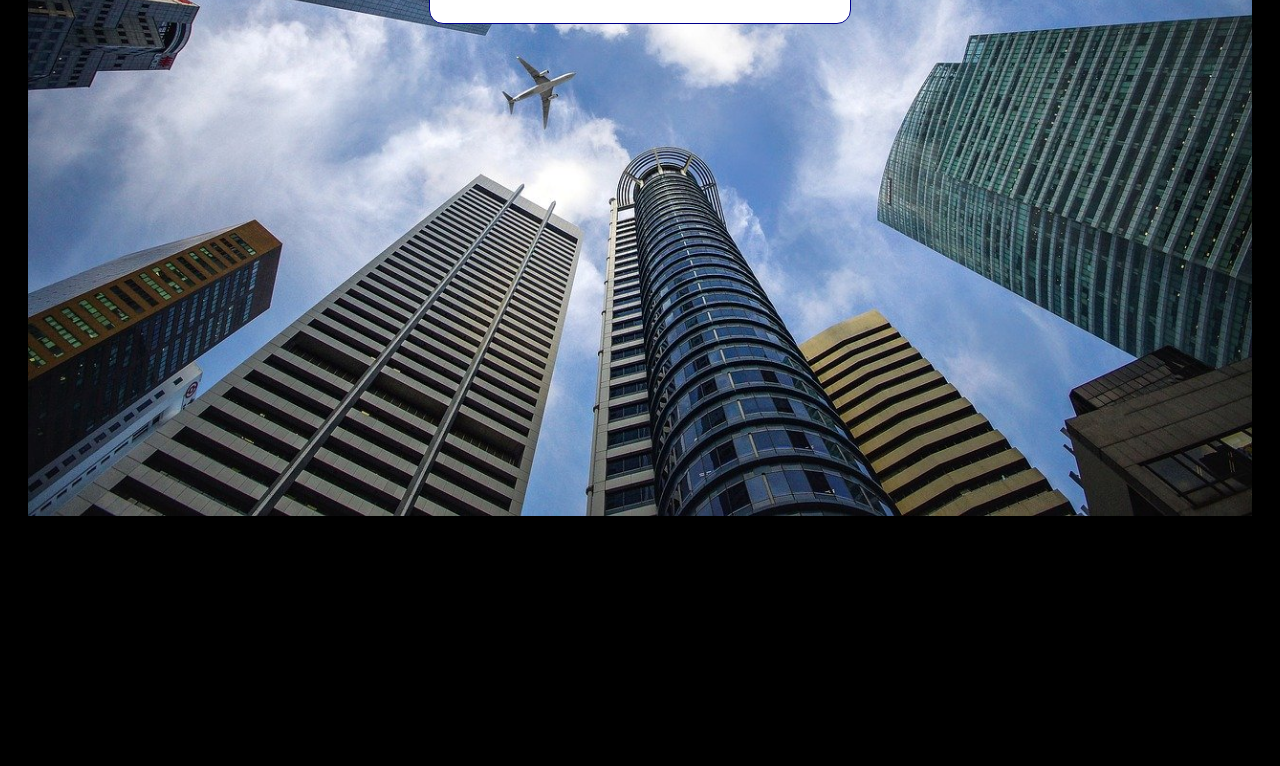
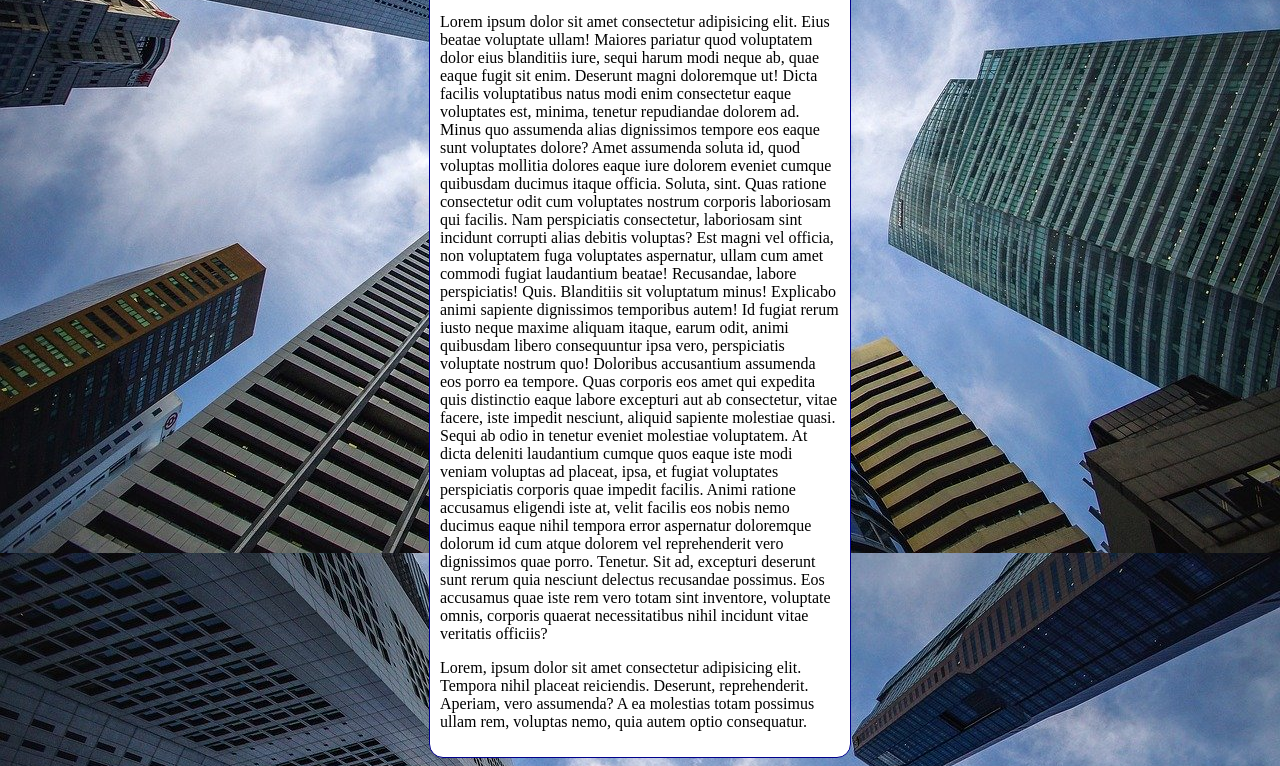
Before and after one commit to gustavovascx/CSS-HTML-1.0, a plain HTML site: page Exercicios/ex06.html in a window 1280 px wide. Shown: the part 300-1066 px from the top of the page. Before the commit the page ends 816 px from the top, so only its background shows below. Drawn offline with Linux system fonts and the light colour scheme.

Commit message:
Update ex06.html

```diff
--- a/Exercicios/ex06.html
+++ b/Exercicios/ex06.html
@@ -3,31 +3,47 @@
 <head>
     <meta charset="UTF-8">
     <meta name="viewport" content="width=device-width, initial-scale=1.0">
-    <title>Document</title>
+    <title>Fundo Fixo Tela</title>
     <style>
-        body {
-            height: 100vh;
+            /*height: 100vh;
             background-color: black;
             background-image: url('imagens/wallpaper002.jpg');
             background-position: center center;
             background-repeat: no-repeat;
-            background-size: contain
+            background-size: cover;
+            background-attachment: fixed;
         }
-
+            */
         main {
-            background-color: white;
-            width: 400px;
+            background-color: rgb(255, 255, 255);
+            max-width: 400px;
             padding: 10px;
             margin: auto;
             border: 1px solid darkblue;
-            border-radius: 14px;
-        }
+            border-radius: 14px; }
+
+        body {
+            background: black url('Imagens/wallpaper002.jpg') center center no-repeat fixed ;
+            background-size: cover; }
+
+
+
     </style>
 </head>
 <body>
     <main>
         <h1>Teste Imagem fundo</h1>
         <p>Lorem ipsum dolor sit amet consectetur adipisicing elit. Impedit obcaecati numquam sapiente vitae ut aliquid at, sint veniam ratione sit odit laboriosam quibusdam modi provident consequatur tempore nemo perspiciatis quo. Lorem ipsum dolor sit amet, consectetur adipisicing elit. Tempore harum praesentium vero. Enim hic tempora rerum deleniti quo similique voluptatibus, tenetur ipsa dignissimos aliquam qui eaque repudiandae, at cumque optio. Lorem ipsum dolor sit amet, consectetur adipisicing elit. Facere nam deleniti a, aut, corrupti dolores assumenda facilis sequi autem nisi atque vero dolore, suscipit ipsum nemo at impedit? Quod, unde.</p>
+        <p>Lorem ipsum dolor sit amet consectetur adipisicing elit. Eius beatae voluptate ullam! Maiores pariatur quod voluptatem dolor eius blanditiis iure, sequi harum modi neque ab, quae eaque fugit sit enim.
+        Deserunt magni doloremque ut! Dicta facilis voluptatibus natus modi enim consectetur eaque voluptates est, minima, tenetur repudiandae dolorem ad. Minus quo assumenda alias dignissimos tempore eos eaque sunt voluptates dolore?
+        Amet assumenda soluta id, quod voluptas mollitia dolores eaque iure dolorem eveniet cumque quibusdam ducimus itaque officia. Soluta, sint. Quas ratione consectetur odit cum voluptates nostrum corporis laboriosam qui facilis.
+        Nam perspiciatis consectetur, laboriosam sint incidunt corrupti alias debitis voluptas? Est magni vel officia, non voluptatem fuga voluptates aspernatur, ullam cum amet commodi fugiat laudantium beatae! Recusandae, labore perspiciatis! Quis.
+        Blanditiis sit voluptatum minus! Explicabo animi sapiente dignissimos temporibus autem! Id fugiat rerum iusto neque maxime aliquam itaque, earum odit, animi quibusdam libero consequuntur ipsa vero, perspiciatis voluptate nostrum quo!
+        Doloribus accusantium assumenda eos porro ea tempore. Quas corporis eos amet qui expedita quis distinctio eaque labore excepturi aut ab consectetur, vitae facere, iste impedit nesciunt, aliquid sapiente molestiae quasi.
+        Sequi ab odio in tenetur eveniet molestiae voluptatem. At dicta deleniti laudantium cumque quos eaque iste modi veniam voluptas ad placeat, ipsa, et fugiat voluptates perspiciatis corporis quae impedit facilis.
+        Animi ratione accusamus eligendi iste at, velit facilis eos nobis nemo ducimus eaque nihil tempora error aspernatur doloremque dolorum id cum atque dolorem vel reprehenderit vero dignissimos quae porro. Tenetur.
+        Sit ad, excepturi deserunt sunt rerum quia nesciunt delectus recusandae possimus. Eos accusamus quae iste rem vero totam sint inventore, voluptate omnis, corporis quaerat necessitatibus nihil incidunt vitae veritatis officiis?</p>
+        <p>Lorem, ipsum dolor sit amet consectetur adipisicing elit. Tempora nihil placeat reiciendis. Deserunt, reprehenderit. Aperiam, vero assumenda? A ea molestias totam possimus ullam rem, voluptas nemo, quia autem optio consequatur.</p>
     </main>
 </body>
 </html>
```
